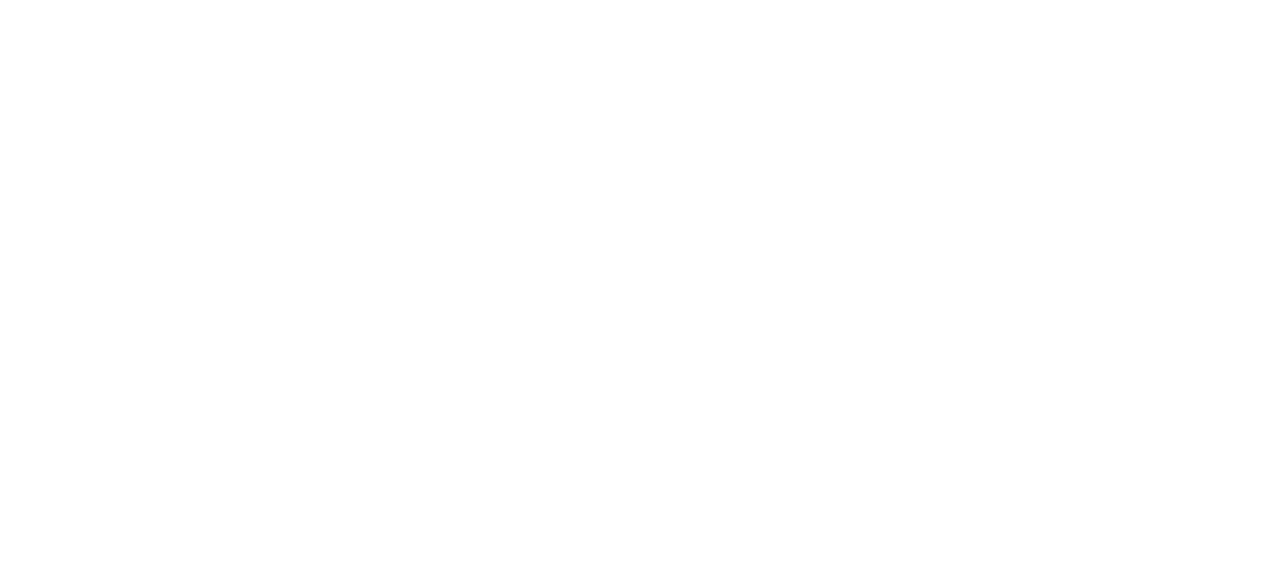
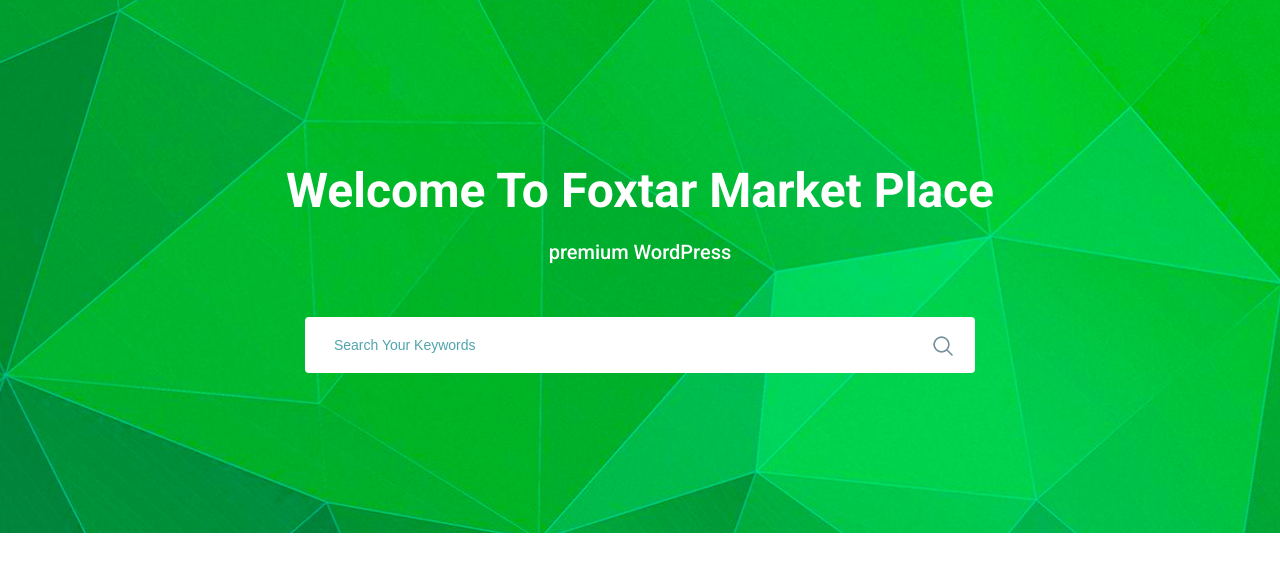
Before and after one commit to Oleksandr-0502/Frontend, a plain HTML site: page project_10_/index.html in a window 1280 px wide. Drawn offline with Linux system fonts and the light colour scheme.

Commit message:
Використання препроцесора SASS

```diff
--- a/project_10_/index.html
+++ b/project_10_/index.html
@@ -1,12 +1,41 @@
 <!DOCTYPE html>
 <html lang="en">
+
 <head>
     <meta charset="UTF-8">
     <meta http-equiv="X-UA-Compatible" content="IE=edge">
     <meta name="viewport" content="width=device-width, initial-scale=1.0">
-    <title>project_10_</title>
+    <title>project_10_preproc</title>
+    <link rel="preconnect" href="https://fonts.googleapis.com">
+    <link rel="preconnect" href="https://fonts.gstatic.com" crossorigin>
+    <link href="https://fonts.googleapis.com/css2?family=Roboto:wght@400;500;700&display=swap" rel="stylesheet">
+    <link rel="stylesheet" href="css/style.css">
 </head>
+
 <body>
+    <section class="search">
+        <div class="container">
+            <div class="search_inner">
+                <div class="search_inner-title">
+                    Welcome To Foxtar Market Place
+                </div>
+                <div class="search_inner-text">
+                    premium WordPress
+                </div>
+                <div class="search_inner-form">
+                    <form action="">
+                        <input type="text" placeholder=" Search Your Keywords" required>
+                        <button type="submit">
+                            <img src="images/search.png" alt="">
+                        </button>
+                    </form>
+                </div>
+            </div>
+        </div>
 
+
+
+    </section>
 </body>
+
 </html>
--- /dev/null
+++ b/project_10_/scss/style.scss
@@ -0,0 +1,88 @@
+$text: #546e7a;
+
+html {
+    box-sizing: border-box;
+}
+
+*,
+::after,
+::before {
+    box-sizing: inherit;
+}
+
+body {
+    margin: 0;
+    font-family: 'Roboto', sans-serif;
+    font-weight: 400;
+    font-size: 15px;
+    line-height: 24px;
+    color: $text;
+}
+
+.container {
+    min-width: 1230px;
+    margin: 0 auto;
+    padding: 0 15px;
+}
+
+.search {
+    background-image: url(../images/search-bg.jpg);
+    background-repeat: no-repeat;
+    background-position: center;
+    background-size: cover;
+    min-height: 533px;
+
+    &_inner {
+        text-align: center;
+        color: #fff;
+        padding: 155px 0 100px;
+
+        &-title {
+            margin-bottom: 10px;
+            font-size: 48px;
+            font-weight: 700;
+            line-height: 72px;
+        }
+
+        &-text {
+            margin-bottom: 50px;
+            font-size: 20px;
+            font-weight: 500;
+            line-height: 30px;
+        }
+
+        &-form {
+            max-width: 670px;
+            margin: 0 auto;
+            position: relative;
+
+            input {
+                display: block;
+                width: 100%;
+                box-shadow: 0px 1px 10px 0 px rgba(124, 178, 64, 0.75);
+                border: none;
+                outline: none;
+                border-radius: 4px;
+                height: 56px;
+                font-size: 14px;
+                font-weight: 500;
+                padding-left: 25px;
+                padding-right: 60px;
+
+                &::placeholder {
+                    color: #50a4ae;
+                    font-weight: 500;
+                }
+            }
+
+            button {
+                position: absolute;
+                border: none;
+                outline: none;
+                background-color:transparent;
+                top: 18px;
+                right: 16px;
+            }
+        }
+    }
+}
```
Also changed, not shown: project_10_/css/style.css, project_10_/images/search-bg.jpg (added), project_10_/images/search.png (added), 1 other file.
